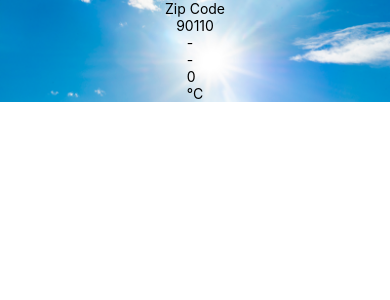
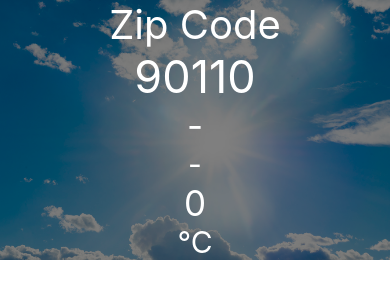
Before and after one commit to windywine7895123/3SA04_6310110270, a React Native app in the folder wt-app/: screen / in a window 390 px wide. Shown: the top 300 px of the page. Built offline with nearby package versions, Linux system fonts and the light colour scheme.

Commit message:
part3 challenge

```diff
--- a/wt-app/components/Forcast.js
+++ b/wt-app/components/Forcast.js
@@ -1,13 +1,32 @@
 import React from "react";
-import { Text, View } from "react-native";
+import { StyleSheet, Text, View } from "react-native";
 
 export default function Forecast(props) {
     return (
-    <View>
-        <Text>{props.main}</Text>
-        <Text>{props.description}</Text>
-        <Text>{props.temp}</Text>
-        <Text>°C</Text>
+        <View style={styles.t3}>
+        <Text style={styles.t1}>{props.main}</Text>
+        <Text style={styles.t2}>{props.description}</Text>
+        <Text style={styles.t1}>{props.temp}</Text>
+        <Text style={styles.t2}>°C</Text>
     </View>
     );
 }
+
+const styles = StyleSheet.create(
+    {
+    t1: {
+        fontSize: 35 ,
+        color: 'white',
+        textAlign: 'center',
+    },
+    t2: {
+        fontSize: 30 ,
+        color: 'white',
+        textAlign: 'center',
+    },
+    t3:{
+        backgroundColor: 'rgba(0, 0, 0, .5)',
+        width: '100%',
+    }
+    }
+);
--- a/wt-app/components/Weather.js
+++ b/wt-app/components/Weather.js
@@ -1,5 +1,5 @@
 import React, { useState } from "react";
-import { ImageBackground, StyleSheet, Text, View } from "react-native";
+import { ImageBackground, StyleSheet, Text, TouchableWithoutFeedback, View } from "react-native";
 import Forecast from "./Forcast";
 
 export default function Weather(props) {
@@ -12,8 +12,8 @@ export default function Weather(props) {
     return (
         <View>
             <ImageBackground source={require('../bg.jpg')} style={styles.backdrop}>
-                <Text>Zip Code</Text>
-                <Text>{props.zipCode}</Text>
+                <Text style={styles.t1}>Zip Code</Text>
+                <Text style={styles.t2}>{props.zipCode}</Text>
                 <Forecast {...forecastInfo} />
             </ImageBackground>
         </View>
@@ -24,6 +24,20 @@ const styles = StyleSheet.create({
     backdrop: {
         alignItems: 'center',
         width: '100%',
-        height: '100%'
+        height: '100%',
+    },
+    t1: {
+        fontSize: 40 ,
+        color: 'white',
+        textAlign: 'center',
+        backgroundColor: 'rgba(0, 0, 0, .5)',
+        width: '100%',
+    },
+    t2: {
+        fontSize: 45 ,
+        color: 'white',
+        textAlign: 'center',
+        backgroundColor: 'rgba(0, 0, 0, .5)',
+        width: '100%',
     },
 });
```
